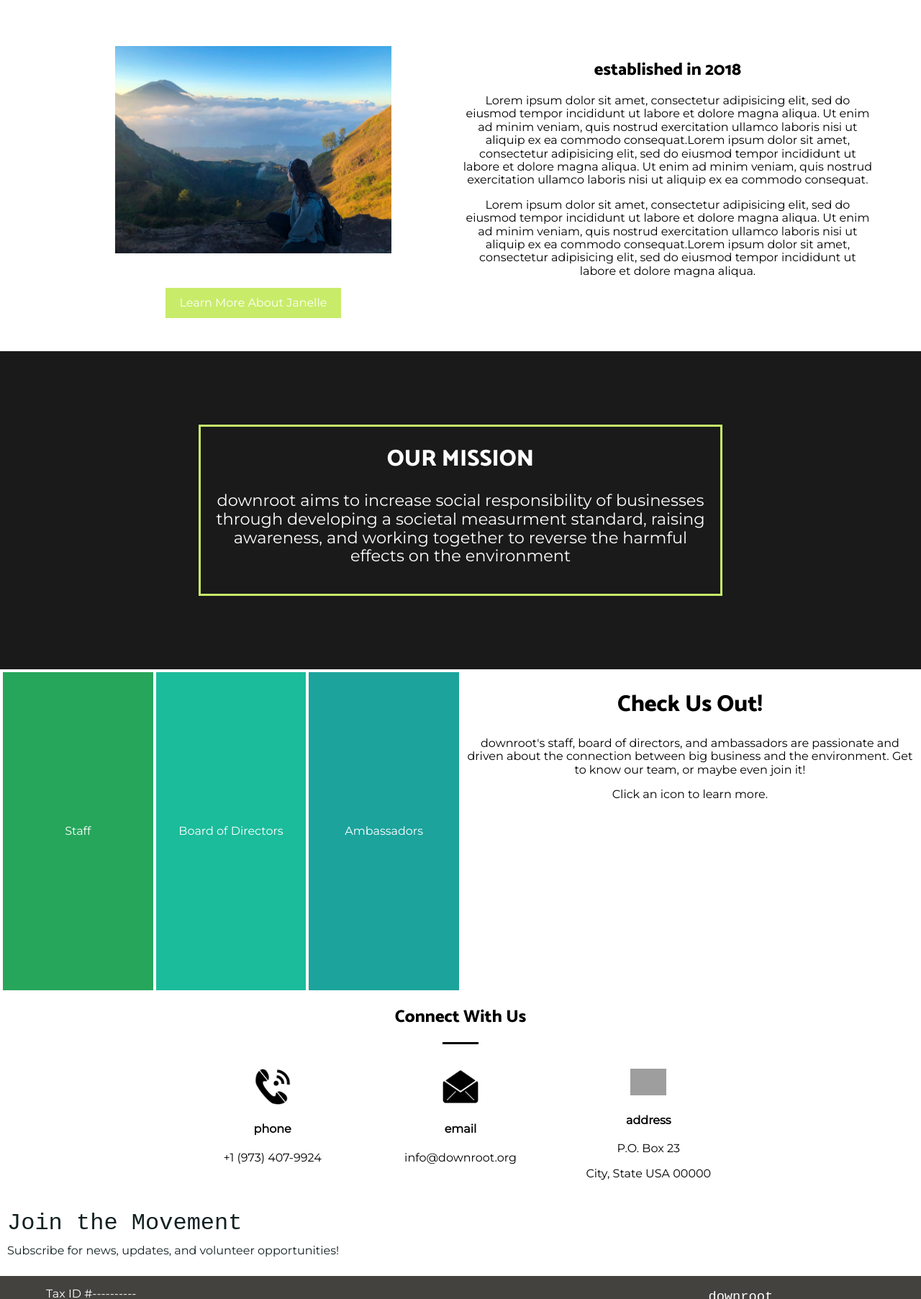
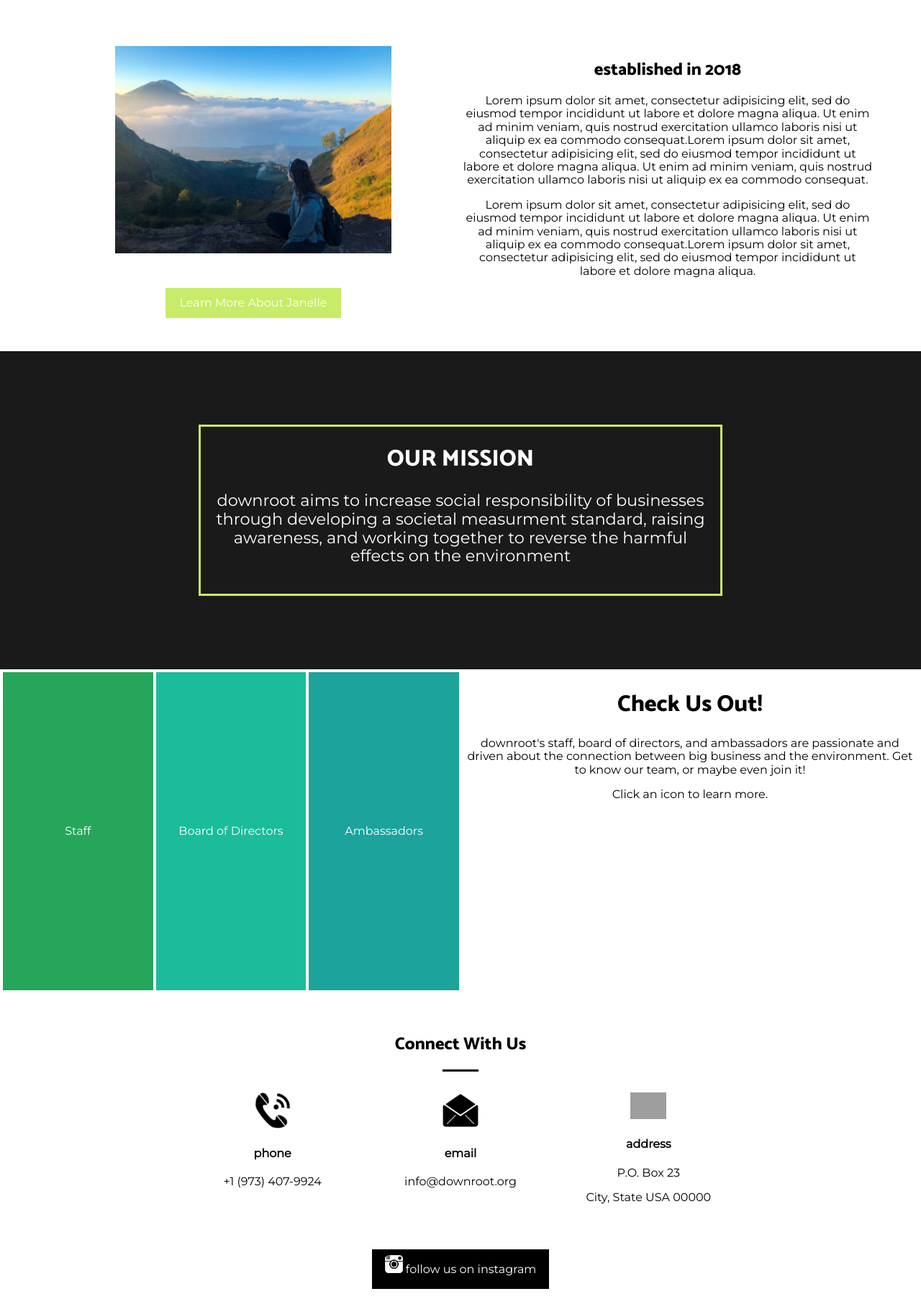
Before and after one commit to jgiovenco/www.downroot.org, a Jekyll site: the page built from about.html, in a window 1280 px wide. Shown: the part 536-2341 px from the top of the page at 72% size. Built offline with Jekyll 4.4.1, drawn with Linux system fonts in a browser that asks for light colours; comment, search, counter and statistics services are not loaded; grey boxes are pictures that could not be loaded.

Commit message:
about page complete pt.2

```diff
--- a/_layouts/default.html
+++ b/_layouts/default.html
@@ -11,6 +11,12 @@
   <link rel="stylesheet" href="css/normalize.min.css">
   <link rel="stylesheet" href="css/gridlex.min.css">
   <link href="https://fonts.googleapis.com/css?family=Catamaran:800|Montserrat" rel="stylesheet">
+  <link href="//cdn-images.mailchimp.com/embedcode/horizontal-slim-10_7.css" rel="stylesheet" type="text/css">
+  <style type="text/css">
+  #mc_embed_signup{background:#C8EC69; clear:left; font:14px Helvetica,Arial,sans-serif; width:100%;}
+  /* Add your own MailChimp form style overrides in your site stylesheet or in this style block.
+  We recommend moving this block and the preceding CSS link to the HEAD of your HTML file. */
+  </style>
 
   <!-- Personal Stylesheets -->
   <link rel="stylesheet" href="css/main.css">
@@ -32,7 +38,7 @@
         <a href="/get-involved" > get involved </a>
       </div>
       <div class="col-2">
-        <a class="no-padding" href="/home"><img src="img/arrow-logo.png"></a>
+        <a class="no-padding" href="/index"><img src="img/arrow-logo.png"></a>
       </div>
       <div class="col-5 left-align">
         <a href="/movements"> movements </a>
@@ -47,13 +53,22 @@
   <!-- - - - - - - - - - - - - - Footer - - - - - - - - - - - - - -  - -->
   <footer class="footer">
     <section class="f1">
-      <div class="grid">
-        <div class="col-6">
+      <div class="grid-middle">
+        <div class="col-12 center-align">
           <h3> Join the Movement </h3>
           <p> Subscribe for news, updates, and volunteer opportunities! </p>
+          <div id="mc_embed_signup">
+            <form action="https://downroot.us18.list-manage.com/subscribe/post?u=df4d5b1633880be9fa7cfaaa6&amp;id=3ec1e29ee4" method="post" id="mc-embedded-subscribe-form" name="mc-embedded-subscribe-form" class="validate" target="_blank" novalidate>
+              <div id="mc_embed_signup_scroll">
+                <input type="email" value="" name="EMAIL" class="email" id="mce-EMAIL" placeholder="email address" required>
+                <!-- real people should not fill this in and expect good things - do not remove this or risk form bot signups-->
+                <div style="position: absolute; left: -5000px;" aria-hidden="true"><input type="text" name="b_df4d5b1633880be9fa7cfaaa6_3ec1e29ee4" tabindex="-1" value=""></div>
+                <div class="clear"><input type="submit" value="Subscribe" name="subscribe" id="mc-embedded-subscribe" class="button"></div>
               </div>
-        <div class="col-6">
-          <!-- INSERT MAILCHIMP FORM -->
+            </form>
+          </div>
+          <!--End mc_embed_signup-->
+        </div>
       </div>
     </section>
 
@@ -87,6 +102,7 @@
         </footer>
 
         {% if page.url == "/" %}
+
         <!-- fixed element -->
         <div class="scroller center-align">
           <a href="#whydownroot"> <img src="img/header-arrow.png"></a>
--- a/about.html
+++ b/about.html
@@ -90,7 +90,8 @@
 </section>
 
 <!-- - - - - - - - - - - CONTACT - - - - - - - - - - - -->
-<section class="grid contact">
+<section class="contact">
+<section class="grid contact-title">
   <div class="col-12">
     <h2 class=" center-align"> Connect With Us </h2>
     <hr class="center-align">
@@ -115,5 +116,8 @@
         <p> City, State USA 00000 </p>
       </div>
 </section>
+</section>
+
+{% include instagram.html %}
 
 <!-- - - - - - - - - - - - - - Footer pulled in from default layout- - - - - - - - - - - - - -  - -->
--- a/css/main.css
+++ b/css/main.css
@@ -251,19 +251,21 @@
 }
 
 .f1 {
-  color: #122021;
+  background-color: #C8EC69;
+  color: black;
+  padding-left: 10%;
+  padding-right: 10%;
 }
 
 .f1 h3 {
-  font-family: 'Courier New', sans-serif;
+  font-weight: bold;
   font-size: 2rem;
-  margin: 10px;
-  font-weight: lighter;
+  margin-bottom: 10px;
+  font-weight: bold;
 }
 
 .f1 p {
-  margin: 10px;
-
+  margin-top: 0;
 }
 
 
@@ -322,6 +324,8 @@
 
 .story {
   padding: 100px;
+  padding-right: 2%;
+  padding-left: 2%;
 }
 
 .aboutpic {
@@ -364,7 +368,7 @@
 
 .our-team {
   Color: white;
-  margin-top: 20px;
+  margin-top: 10%;
 }
 .ot1 {
   background-color: #26A65B;
@@ -387,15 +391,20 @@
   color: black;
 }
 /* - - - - - - contact - - - - - -  */
-
-.contact hr {
+.contact {
+  padding-bottom: 3%;
+}
+.contact-title {
+  margin-top: 3%;
+}
+.contact-title hr {
   border: none;
   border-bottom: 3px solid black;
   width: 50px
 }
 
 .contact-icons {
-  margin-top: 10px;
+  margin-top: 5px;
   padding-right: 20%;
   padding-left: 20%
 }
```
Also changed, not shown: 4 other files. Lines whose indentation alone changed are shown as unchanged.
